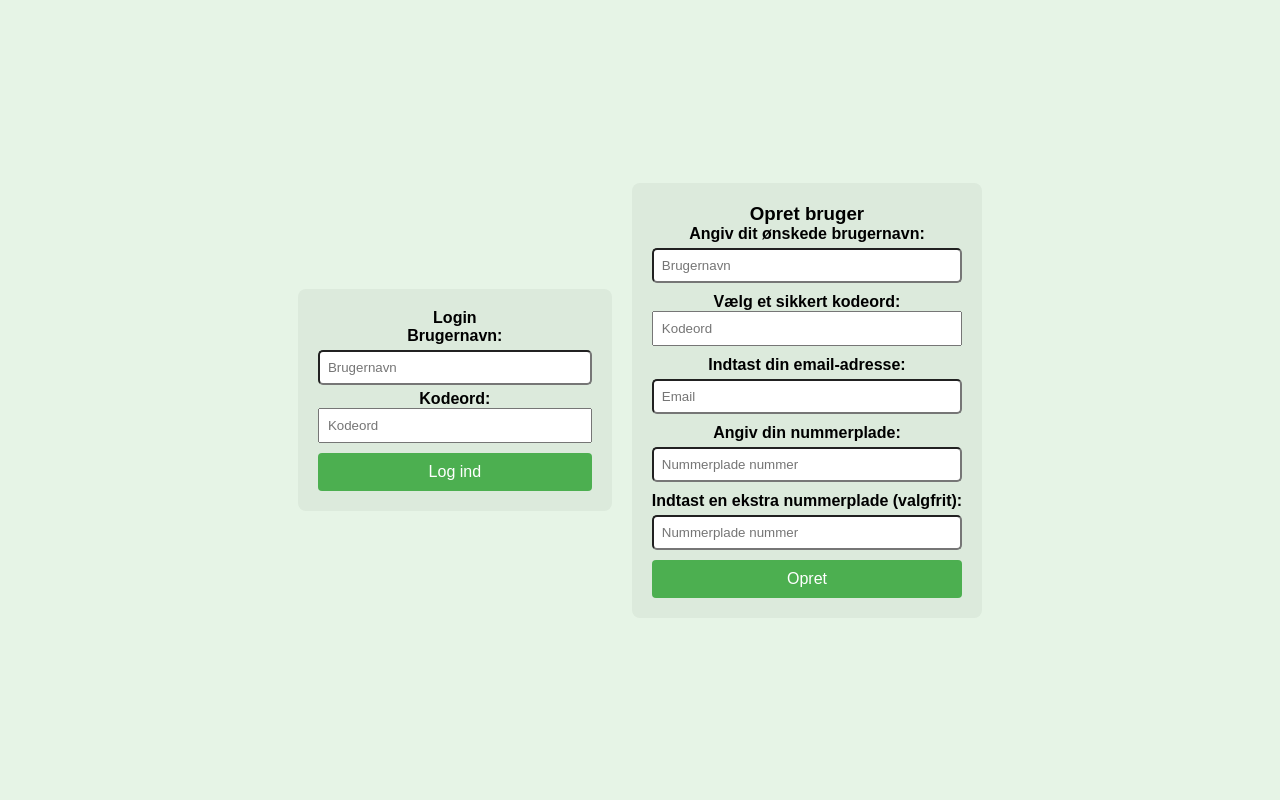
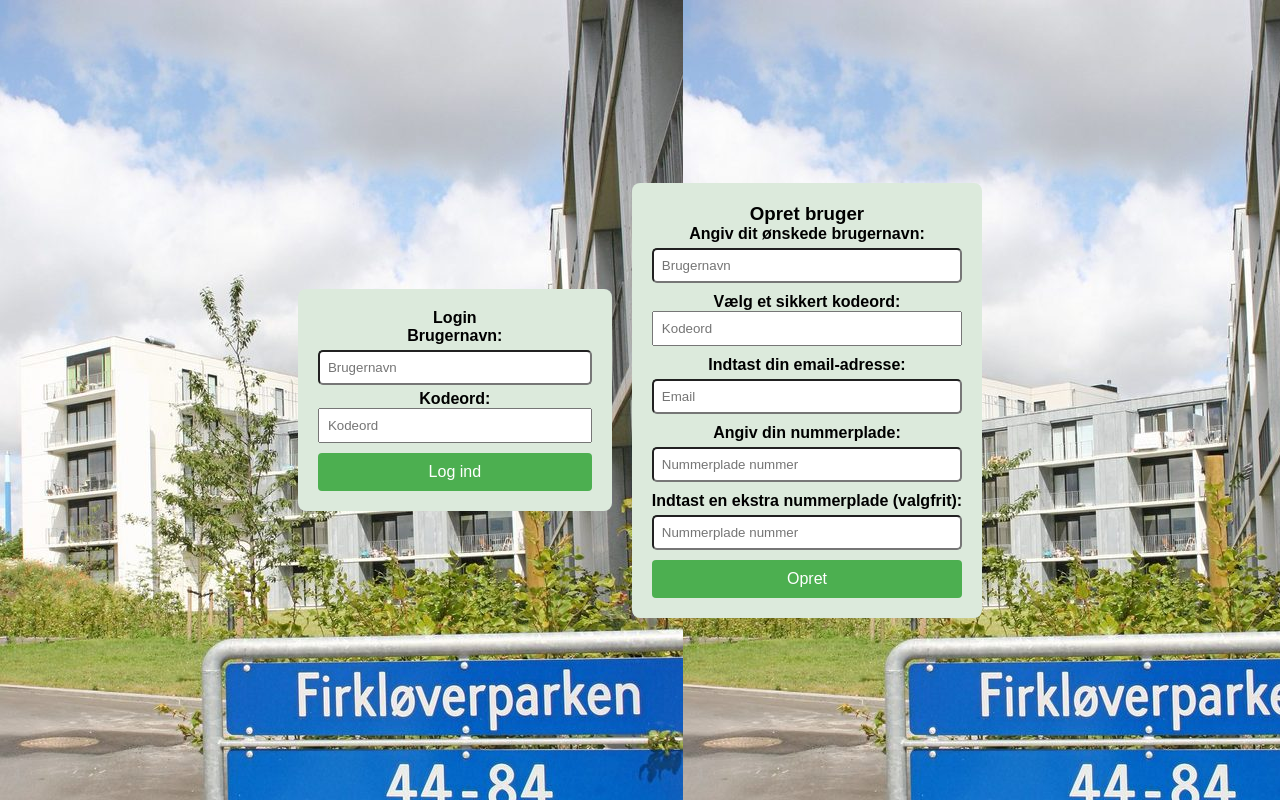
Before and after one commit to MarcusL00/Eletric-charger-solution, a PHP site: page / in a window 1280 px wide. Run offline with PHP 8.4, Linux system fonts and the light colour scheme.

Commit message:
fixes
better css changes in formatting changes to other stuff

```diff
--- a/config.php
+++ b/config.php
@@ -14,7 +14,7 @@ session_set_cookie_params([
 
 session_start();
 
-// checks if we have a session id; if not, regenerate one.
+// checks if we have a session id; if not, generate one.
 if (!isset($_SESSION['last_regeneration'])) {
     session_regenerate_id(true);
     $_SESSION['last_regeneration'] = time();
--- a/includes/loginhandler.inc.php
+++ b/includes/loginhandler.inc.php
@@ -20,7 +20,6 @@ if ($_SERVER["REQUEST_METHOD"] == "POST") {
             header("Location: /Eletric-charger-solution/charger.php");
             die();
         } else {
-
             echo "Invalid username or password. Please try again.";
         }
     } catch (PDOException $e) {
--- a/index.php
+++ b/index.php
@@ -14,7 +14,7 @@
     <title>Forside</title>
     <link rel="stylesheet" href="style.css">
 </head>
-<body>
+<body id="loginPage">
 
     <div class="userAuthContainer">
         <div class="loginContainer">
--- a/style.css
+++ b/style.css
@@ -1,5 +1,10 @@
 
-body {
+body#loginPage{
+    background-image: url('Images/LoginPage.jpg');
+
+}
+
+body:not(#loginPage) {
     background: #E6F4E6;
 }
 
```
Also changed, not shown: charger.php (+5 -5 lines), edit.php (+5 -5 lines), includes/userdelete.inc.php (+8 -10 lines), Images/LoginPage.jpg (added).
